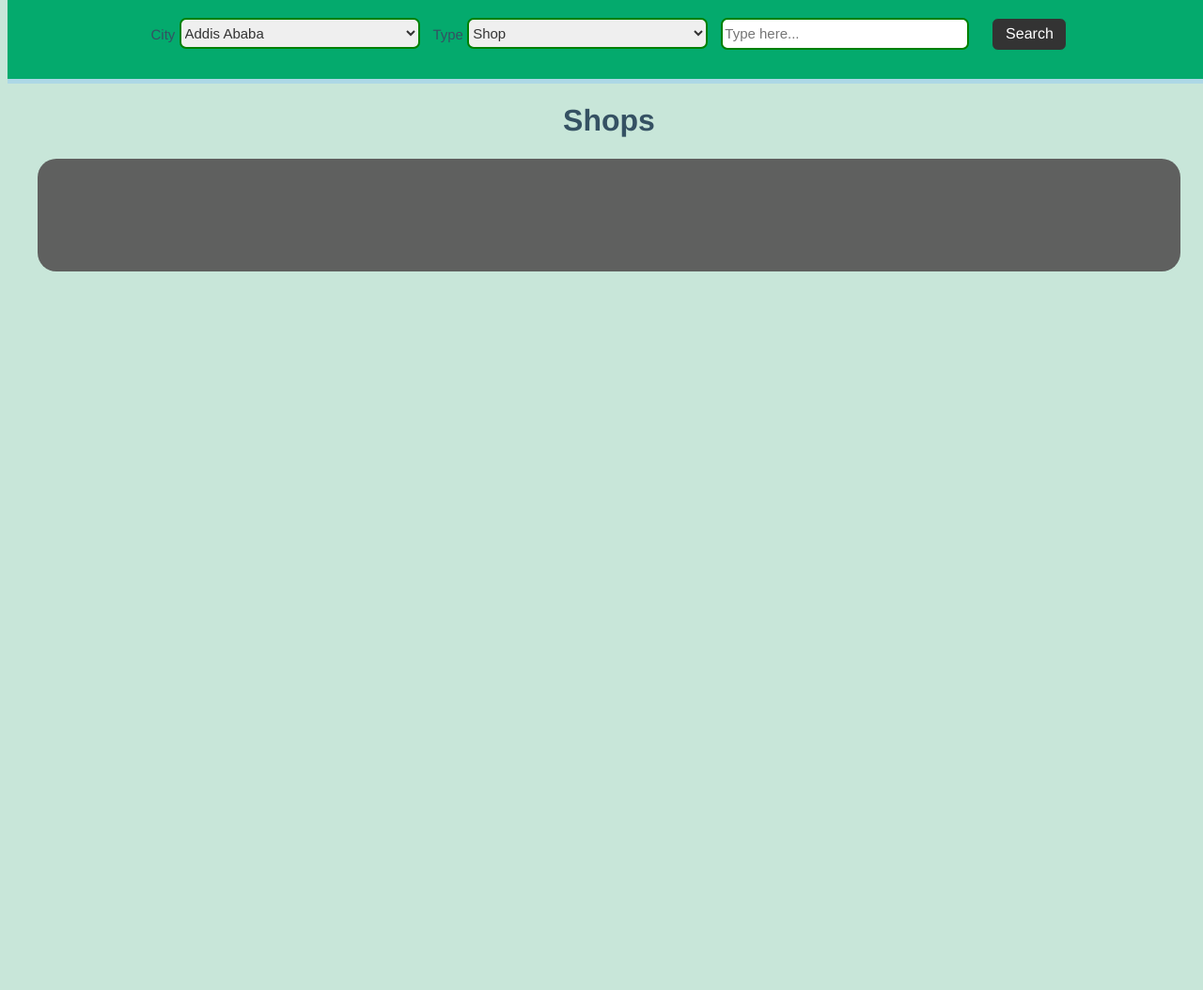
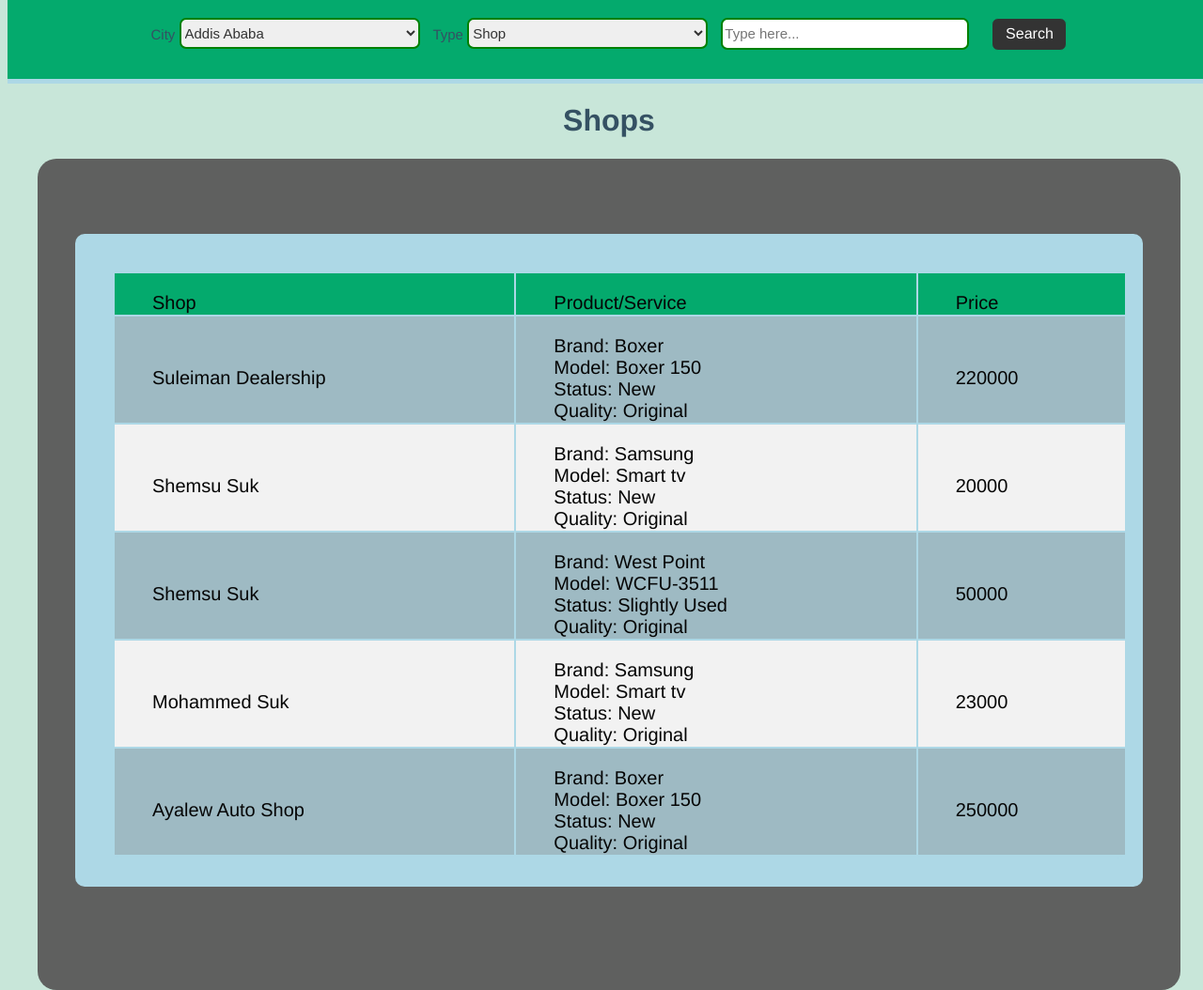
Before and after one commit to wacoo/cheapr-project, a Flask app: page /views/shops in a window 1280 px wide. Shown: the part 180-1234 px from the top of the page at 94% size. Before the commit the page ends 469 px from the top, so only its background shows below. Run offline with Flask 2, Linux system fonts and the light colour scheme.

Commit message:
integtation 1

```diff
--- a/api.py
+++ b/api.py
@@ -74,41 +74,41 @@ def count(cls=None):
 
 @api.route("/shops", methods=["GET"])
 def get_cheapest_shops():
+    """ returns shops with the cheapest products/services
+
+    TODO finish the logic first before integration """
+    storage.reload()
+    products = storage.getby("Product")
+
+    # get cheapest shop, product, price
+
+    min_price = min(products, key=lambda x:x['price'])
+    return min_price
+
+@api.route("/products", methods=["GET"])
+def get_cheapest_products():
     """ returns shops with the cheapest products/services """
     storage.reload()
     products = storage.getby("Product")
 
     # get cheapest products
+    fProduct = []
     product_price = {}
+    price = 0
     for prod in products:
         product_price[prod['brand'] +"_"+ prod['model'] +"_"+ prod['status'] +"_"+ prod['quality'] +"/::"+ prod['shop']] = prod['price']
+        name = prod['brand'] +"_"+ prod['model'] +"_"+ prod['status'] +"_"+ prod['quality']
+        if name not in fProduct:
+            fProduct.append(name)
     product = {}
-    changedProduct = False #flag
-    fProduct =""
-    count = 0
-    item = {}
-    for key, val in product_price.items():
-        p = key.split('/::')
-        if not changedProduct:
-            fProduct= p[0]
-            changedProduct = True
-        if p[0] in fProduct:
-            item[key] = int(val)
-            product[fProduct] = item
-            changedProduct = False
-        else:
-            fProduct=p[0]
-            count += 1
-            item[key] = int(val)
-            product[fProduct] = item
-
-    print(item)
+    for pr in fProduct:
+        product[pr] = {}
+        for key, val in product_price.items():
+            p = key.split('/::')
+            if pr == p[0]:
+                product[pr][key] = int(val)
+                print(product[pr])
     return product
-
-    #service = storage.getby("Service")
-    #storage.getby("Shop")
-
-
 """ DELETE """
 @api.route("/del/<uname>", methods=["GET", "DELETE"])
 def delete(uname=None):
--- a/static/JS/data.js
+++ b/static/JS/data.js
@@ -11,7 +11,9 @@ const proiderlist = document.getElementById('sprovider');
 const photoInput = document.getElementById('pphoto');
 const listOfForms = [addUser, addShop, addProduct, addService];
 
-photoInput.addEventListener('change', uploadPhoto);
+if (photoInput){
+    photoInput.addEventListener('change', uploadPhoto);
+}
 let j = 0;
 let u = "";
 let fileName = ""
--- /dev/null
+++ b/static/JS/getdata.js
@@ -0,0 +1,69 @@
+
+let tbl = document.getElementById('tbl');
+url = 'http://localhost:5000/api/v1/products';
+cheapestShops(url);
+//sortTable();
+async function cheapestShops(url){
+    const res = await fetch(url);
+    const result = await res.json();
+    //console.log(result)
+    let i = 0;
+    head = tbl.createTHead();
+    row = head.insertRow(i);
+    row.style.backgroundColor = '#04AA6D';
+    cell1 = row.insertCell(0);
+    cell2 = row.insertCell(0);
+    cell3 = row.insertCell(0);
+    cell3.innerHTML = "Shop";
+    cell2.innerHTML = "Product/Service";
+    cell1.innerHTML = "Price";
+    i++;
+    for (let obj in result) {
+        for (let [key, val] of Object.entries(result[obj])) {
+            spShop = key.split('/::')
+            spPr = spShop[0].split("_");
+            st = "Brand: " + spPr[0] + "\nModel: " + spPr[1] + "\nStatus: " + spPr[2] + "\nQuality: " + spPr[3];
+            row = tbl.insertRow(i);
+            cell1 = row.insertCell(0);
+            cell2 = row.insertCell(1);
+            cell3 = row.insertCell(2);
+            cell1.innerHTML = spShop[1];
+            cell2.innerHTML = st;
+            cell3.innerHTML = val;
+            console.log(key + "=" + val);
+        }
+        i++;
+
+    }
+}
+
+/*function sortTable() {
+    let table, i, x, y;
+    table = tbl;
+    let switching = true;
+
+    // Run loop until no switching is needed
+    while (switching) {
+        switching = false;
+        let rows = table.rows;
+
+        // Loop to go through all rows
+        for (i = 1; i < (rows.length - 1); i++) {
+            let Switch = false;
+
+            // Fetch 2 elements that need to be compared
+            x = rows[i].getElementsByTagName("td")[2];
+            y = rows[i + 1].getElementsByTagName("td")[2];
+            if (x.innerHTML > y.innerHTML) {
+                allRows[i].parentNode.insertBefore(allRows[i + 1], allRows[i]);
+                switchContinue = true;
+                break;
+             }
+            if (Switch) {
+                // Function to switch rows and mark switch as completed
+                rows[i].parentNode.insertBefore(rows[i + 1], rows[i]);
+                switching = true;
+            }
+        }
+    }
+}*/
--- a/static/style.css
+++ b/static/style.css
@@ -372,12 +372,13 @@ form select{
     font-weight: 500;
 }
 /* table */
-.table{
+#table, #tbl, .table{
     width: 95%;
     background-color: lightblue;
     margin: 40px;
     border-radius: 10px;
     margin-bottom: 30px;
+    border-radius: 10px;
 }
  .reg {
     width: 50%;
@@ -404,13 +405,21 @@ form select{
     display: table-cell;
  }
  td {
-    color: white;
+    color: rgb(5, 5, 5);
     padding-top: 20px;
     padding-right: 20px;
     padding-left: 40px;
+    white-space: pre;
+    font-size: 20px;
  }
 td {
     margin-right: 10px;
+}
+tr:nth-child(even) {
+    background-color: #f2f2f2
+  }
+tr:nth-child(odd) {
+background-color: #9ebac3
 }
 /* status */
 
--- a/templates/base.html
+++ b/templates/base.html
@@ -104,5 +104,6 @@
     </footer>
     <script src="{{url_for('static', filename='JS/data.js')}}"></script>
     <script src="{{url_for('static', filename='JS/script.js')}}"></script>
+    <script src="{{url_for('static', filename='JS/getdata.js')}}"></script>
 </body>
 </html>
--- a/templates/shops.html
+++ b/templates/shops.html
@@ -3,6 +3,12 @@
 {% block content %}
 <h1>{% block tit %} Shops {% endblock%}</h1>
 <section class="container">
-    <div class="category"></div>
+    <div class="category">
+        <div id="table">
+            <table id="tbl">
+                <tr></tr>
+            </table>
+        </div>
+    </div>
 </section>
 {% endblock %}
```
Also changed, not shown: templates/goods.html (+1 -19 lines), 1 other file.
